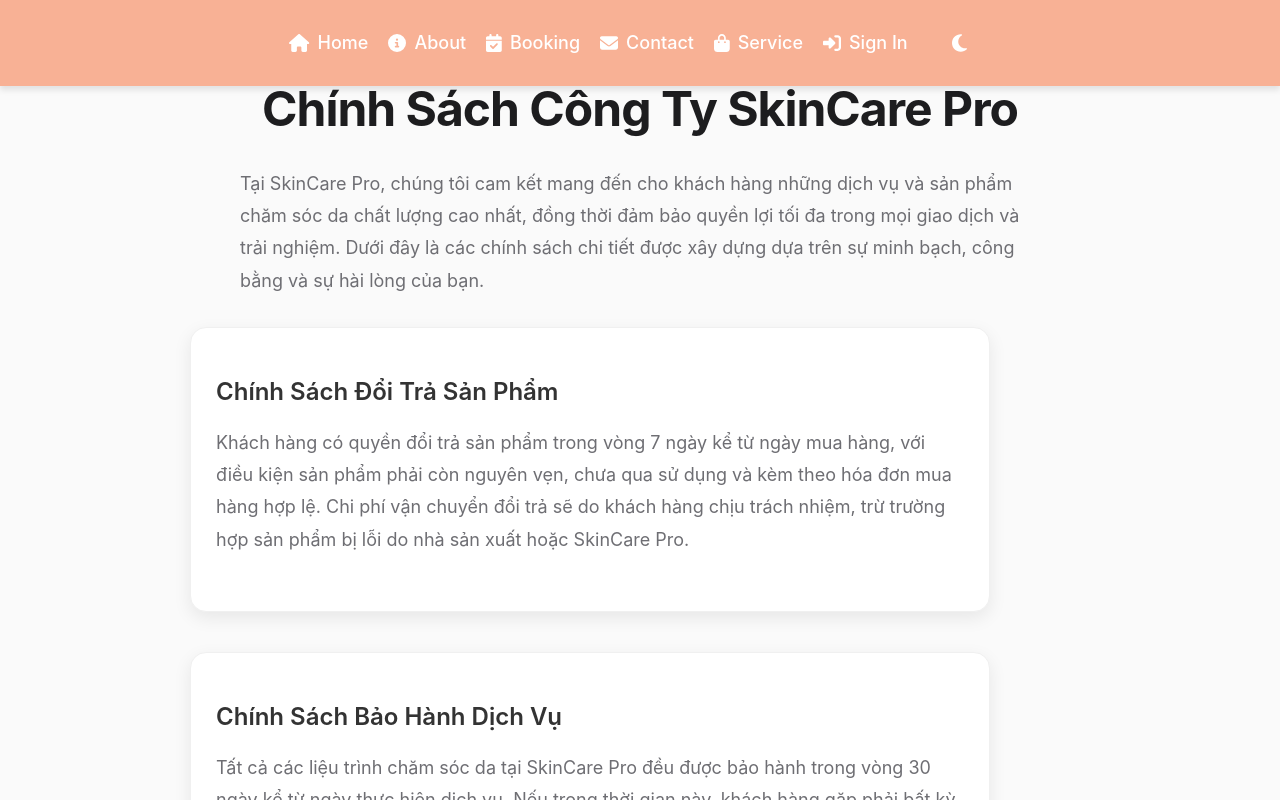
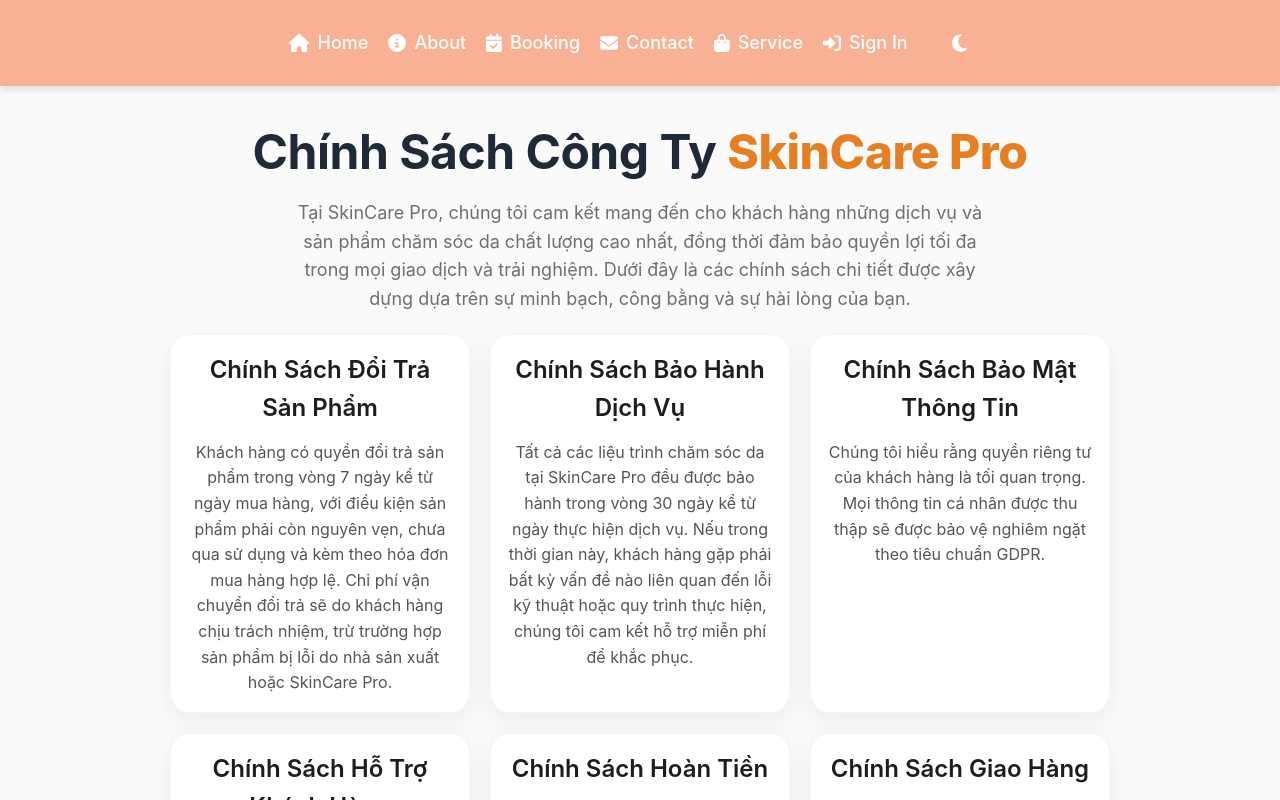
Before and after one commit to VuHo1/FPTU_SP25_SWP391, a React (Vite) app in the folder FPTU_SP25_SWP391/: page /policy in a window 1280 px wide. Shown: the top 800 px of the page. Built offline with nearby package versions, Linux system fonts and the light colour scheme.

Commit message:
done fix bug, add image cung

```diff
--- a/FPTU_SP25_SWP391/src/page/AdminHomePage.jsx
+++ b/FPTU_SP25_SWP391/src/page/AdminHomePage.jsx
@@ -20,6 +20,7 @@
   FormControl,
   Pagination,
   Divider,
+  InputLabel
 } from "@mui/material";
 import { styled } from "@mui/system";
 import { motion } from "framer-motion";
--- a/FPTU_SP25_SWP391/src/page/PolicyPage.jsx
+++ b/FPTU_SP25_SWP391/src/page/PolicyPage.jsx
@@ -1,43 +1,113 @@
 import React from "react";
 import { Link } from "react-router-dom";
 import { motion } from "framer-motion";
-import "../styles/PolicyPage.css"; // Import the CSS file
 
 export default function PolicyPage({ darkMode }) {
+  const sectionStyles = {
+    minHeight: "100vh", // Consistent with ProductListPage
+    width: "100%",
+    display: "flex",
+    flexDirection: "column",
+    alignItems: "center",
+    justifyContent: "center",
+    backgroundColor: darkMode ? "#1c2526" : "#fafafa",
+    textAlign: "center",
+    scrollSnapAlign: "start",
+    padding: "20px 0",
+    boxSizing: "border-box",
+  };
+
+  const headingStyles = {
+    fontSize: "40px",
+    fontWeight: "600",
+    color: darkMode ? "#ffffff" : "#1d1d1f",
+    letterSpacing: "-0.5px",
+    marginBottom: "20px",
+  };
+
+  const paragraphStyles = {
+    fontSize: "18px",
+    color: darkMode ? "#a1a1a6" : "#6e6e73",
+    lineHeight: "1.6",
+    maxWidth: "700px",
+    marginBottom: "20px",
+  };
+
   return (
-    <div className={`container ${darkMode ? "dark" : "light"}`}>
+    <div
+      style={{
+        width: "100%",
+        height: "100%",
+        minHeight: "100vh", // Ensure it takes at least full viewport height
+        overflowY: "auto",
+        overflowX: "hidden",
+        scrollSnapType: "y mandatory",
+        scrollBehavior: "smooth",
+        backgroundColor: darkMode ? "#1c2526" : "#fafafa",
+        boxSizing: "border-box",
+        margin: 0,
+        padding: 0,
+      }}
+    >
       <motion.section
         id="policy"
-        className="section"
+        style={sectionStyles}
         initial={{ opacity: 0, y: 50 }}
         whileInView={{ opacity: 1, y: 0 }}
         transition={{ duration: 0.8, ease: "easeOut" }}
-        viewport={{ once: false, amount: 0.2 }}
+        viewport={{ once: false, amount: 0.3 }}
+      >
+        <div
+          style={{
+            width: "100%",
+            height: "100%",
+            display: "flex",
+            flexDirection: "column",
+            alignItems: "center",
+            justifyContent: "center",
+            padding: "20px",
+            boxSizing: "border-box",
+          }}
         >
           <motion.h1
-          initial={{ opacity: 0, y: 30 }}
+            initial={{ opacity: 0, y: 20 }}
             whileInView={{ opacity: 1, y: 0 }}
             transition={{ duration: 0.6, delay: 0.2, ease: "easeOut" }}
             viewport={{ once: false }}
-          className="heading"
+            style={{
+              ...headingStyles,
+              fontSize: "48px", // Larger like the welcome section
+              fontWeight: "700",
+              color: darkMode ? "#e5e7eb" : "#1f2937",
+            }}
           >
-          Chính Sách Công Ty SkinCare Pro
+            Chính Sách Công Ty{" "}
+            <span style={{ color: "#e67e22", fontWeight: "800" }}>
+              SkinCare Pro
+            </span>
           </motion.h1>
           <motion.p
-          initial={{ opacity: 0, y: 30 }}
+            initial={{ opacity: 0, y: 20 }}
             whileInView={{ opacity: 1, y: 0 }}
             transition={{ duration: 0.6, delay: 0.3, ease: "easeOut" }}
             viewport={{ once: false }}
-          className="paragraph"
+            style={paragraphStyles}
           >
-          Tại SkinCare Pro, chúng tôi cam kết mang đến cho khách hàng những dịch
-          vụ và sản phẩm chăm sóc da chất lượng cao nhất, đồng thời đảm bảo
-          quyền lợi tối đa trong mọi giao dịch và trải nghiệm. Dưới đây là các
-          chính sách chi tiết được xây dựng dựa trên sự minh bạch, công bằng và
-          sự hài lòng của bạn.
+            Tại SkinCare Pro, chúng tôi cam kết mang đến cho khách hàng những dịch vụ và sản phẩm chăm sóc da chất lượng cao nhất, đồng thời đảm bảo quyền lợi tối đa trong mọi giao dịch và trải nghiệm. Dưới đây là các chính sách chi tiết được xây dựng dựa trên sự minh bạch, công bằng và sự hài lòng của bạn.
           </motion.p>
 
-        <div className="policy-container">
+          {/* Policy Items */}
+          <div
+            style={{
+              display: "flex",
+              gap: "20px",
+              flexWrap: "wrap",
+              justifyContent: "center",
+              width: "100%",
+              padding: "0 20px",
+              boxSizing: "border-box",
+            }}
+          >
             {[
               {
                 title: "Chính Sách Đổi Trả Sản Phẩm",
@@ -72,28 +142,85 @@
             ].map((policy, index) => (
               <motion.div
                 key={index}
-              initial={{ opacity: 0, y: 30 }}
-              whileInView={{ opacity: 1, y: 0 }}
-              transition={{ duration: 0.5, delay: index * 0.2, ease: "easeOut" }}
+                initial={{ opacity: 0, x: index % 2 === 0 ? -30 : 30 }}
+                whileInView={{ opacity: 1, x: 0 }}
+                transition={{
+                  duration: 0.5,
+                  delay: index * 0.2 + 0.4,
+                  ease: "easeOut",
+                }}
                 viewport={{ once: false }}
-              className="policy-item"
+                whileHover={{ y: -8 }} // Hover effect like team cards
+                style={{
+                  backgroundColor: darkMode ? "#2c2c2e" : "#ffffff",
+                  padding: "16px",
+                  borderRadius: "20px",
+                  textAlign: "center",
+                  width: "300px", // Consistent with team cards
+                  boxShadow: darkMode
+                    ? "0 8px 24px rgba(0, 0, 0, 0.3)"
+                    : "0 8px 24px rgba(0, 0, 0, 0.06)",
+                  transition: "all 0.3s ease",
+                  border: darkMode ? "1px solid #38383a" : "1px solid #f5f5f5",
+                }}
               >
-              <h3 className="subheading">{policy.title}</h3>
-              <p className="paragraph">{policy.content}</p>
+                <h3
+                  style={{
+                    fontSize: "24px",
+                    fontWeight: "600",
+                    color: darkMode ? "#ffffff" : "#1d1d1f",
+                    marginBottom: "12px",
+                  }}
+                >
+                  {policy.title}
+                </h3>
+                <p
+                  style={{
+                    fontSize: "16px",
+                    color: darkMode ? "#bdc3c7" : "#555",
+                  }}
+                >
+                  {policy.content}
+                </p>
               </motion.div>
             ))}
           </div>
 
+          {/* Back Button */}
           <motion.div
-          initial={{ opacity: 0, y: 30 }}
+            initial={{ opacity: 0, y: 20 }}
             whileInView={{ opacity: 1, y: 0 }}
             transition={{ duration: 0.6, delay: 0.8, ease: "easeOut" }}
             viewport={{ once: false }}
           >
-          <Link to="/about" className="button">
+            <Link
+              to="/about"
+              style={{
+                display: "inline-block",
+                padding: "14px 32px",
+                backgroundColor: darkMode ? "#34c759" : "#e67e22",
+                color: "#ffffff",
+                fontSize: "18px",
+                fontWeight: "600",
+                borderRadius: "12px",
+                textDecoration: "none",
+                transition: "background-color 0.3s ease, transform 0.2s ease",
+              }}
+              onMouseEnter={(e) =>
+                (e.currentTarget.style.backgroundColor = darkMode
+                  ? "#2ea74d"
+                  : "#d2691e")
+              }
+              onMouseLeave={(e) =>
+                (e.currentTarget.style.backgroundColor = darkMode
+                  ? "#34c759"
+                  : "#e67e22")
+              }
+            >
               Quay Lại Trang Giới Thiệu
             </Link>
           </motion.div>
+        </div>
       </motion.section>
     </div>
   );
--- a/FPTU_SP25_SWP391/src/page/ServiceDetailDashboard.jsx
+++ b/FPTU_SP25_SWP391/src/page/ServiceDetailDashboard.jsx
@@ -91,14 +91,13 @@
       setServiceCategories(categories);
       const servicesData = servicesResponse.data || [];
 
-      // Adjust service status based on category status
       const adjustedServices = servicesData.map((service) => {
         const category = categories.find(
           (cat) => cat.serviceCategoryId === service.serviceCategoryId
         );
         return {
           ...service,
-          status: category?.status === false ? false : service.status, // If category is inactive, service is inactive
+          status: category?.status === false ? false : service.status,
         };
       });
       setServices(adjustedServices);
@@ -113,10 +112,17 @@
               isMain: index === 0,
             })),
           }))
-          .catch(() => ({
+          .catch((error) => {
+            if (error.response?.status === 404) {
+              console.warn(`No images found for service ${service.serviceId}`);
+            } else {
+              console.error(`Error fetching images for service ${service.serviceId}:`, error);
+            }
+            return {
               serviceId: service.serviceId,
               images: [],
-          }))
+            };
+          })
       );
       const imageResults = await Promise.all(imagePromises);
       const imageMap = imageResults.reduce((acc, { serviceId, images }) => {
@@ -142,10 +148,17 @@
 
   const handleInputChange = (e) => {
     const { name, value } = e.target;
-    setServiceForm((prev) => ({
+    console.log("Input change:", name, value, "Type:", typeof value); // Log type to confirm
+    setServiceForm((prev) => {
+      const newValue = name === "status" ? value === "true" || value === true : value; // Handle both string "true" and boolean true
+      const newForm = {
         ...prev,
-      [name]: name === "status" ? value === "true" : value,
-    }));
+        [name]: newValue,
+      };
+      console.log("New value for", name, ":", newValue); // Log the computed value
+      setTimeout(() => console.log("Updated serviceForm after set:", newForm), 0);
+      return newForm;
+    });
   };
 
   const isDuplicateName = (name, excludeServiceId = null) => {
@@ -255,9 +268,10 @@
         name: serviceForm.name,
         description: serviceForm.description,
         price: parseFloat(serviceForm.price),
-        status: selectedCategory.status === false ? false : serviceForm.status, // Sync with category status
+        status: serviceForm.status,
         exist: true,
       };
+      console.log("Service data to be sent:", serviceData);
       await updateService(editingService.serviceId, serviceData, token);
       setServiceForm({
         serviceCategoryId: "",
@@ -468,7 +482,6 @@
         </Typography>
       )}
 
-      {/* Service Creation/Edit Form */}
       <DashboardCard
         darkMode={darkMode}
         sx={{ mb: 4 }}
@@ -627,7 +640,7 @@
               </InputLabel>
               <Select
   name="status"
-                value={serviceForm.status}
+  value={serviceForm.status} // Already a boolean (true/false)
   onChange={handleInputChange}
   disabled={loading || (editingService && !serviceCategories.find(cat => cat.serviceCategoryId === serviceForm.serviceCategoryId)?.status)}
   sx={{
@@ -709,7 +722,6 @@
         </Grid>
       </DashboardCard>
 
-      {/* Service List */}
       <DashboardCard
         darkMode={darkMode}
         component={motion.div}
```
Also changed, not shown: FPTU_SP25_SWP391/src/page/HomePage.jsx (+23 -28 lines), FPTU_SP25_SWP391/src/page/SignIn.jsx (+13 -119 lines). Lines whose indentation alone changed are shown as unchanged.
